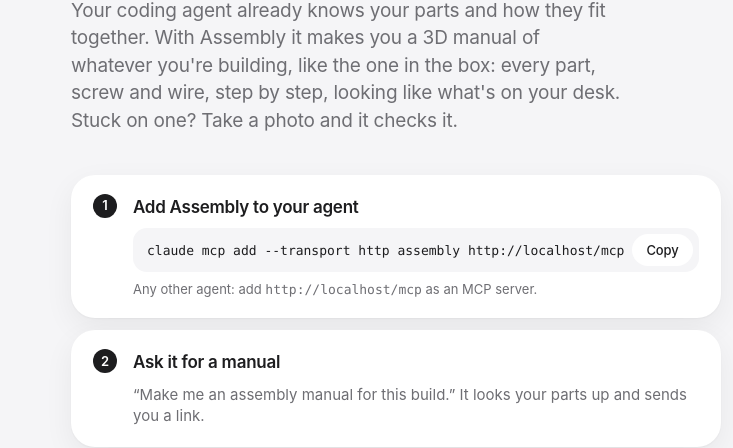
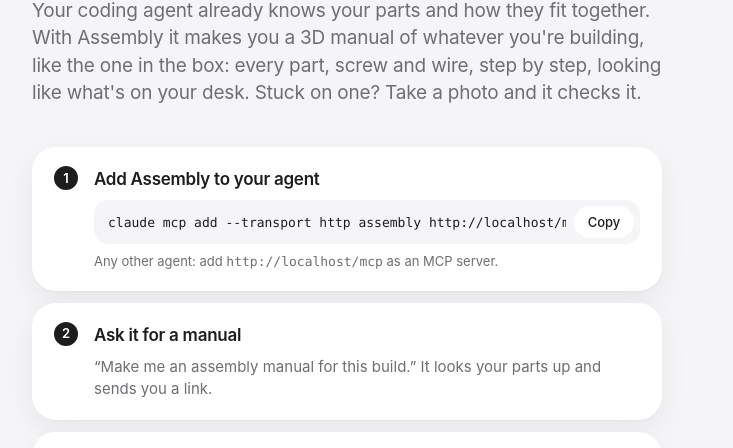
Before and after one commit to luiginotmario/assembly, a website built with Vite: page web/index.html in a window 1280 px wide. Shown: the part 300-748 px from the top of the page, without its empty margins (293-1026 px from the left). Built offline with nearby package versions, Linux system fonts and the light colour scheme.

Commit message:
landing: one centred column; the long command scrolls in its box instead of pushing the cards out

```diff
--- a/web/src/style.css
+++ b/web/src/style.css
@@ -197,7 +197,8 @@
 /* ---------- what assembly is ---------- */
 
 .landing {
-  max-width: 40rem;
+  box-sizing: content-box;
+  max-width: 42rem;
   margin: 0 auto;
   padding: 16svh 24px 72px;
 }
@@ -227,6 +228,8 @@
 .how li {
   position: relative;
   display: grid;
+  grid-template-columns: minmax(0, 1fr);
+  min-width: 0;
   gap: 8px;
   padding: 20px 22px 20px 62px;
   border-radius: 24px;
@@ -260,6 +263,7 @@
   overflow-wrap: anywhere;
 }
 .command {
+  min-width: 0;
   display: flex;
   align-items: center;
   gap: 8px;
```
